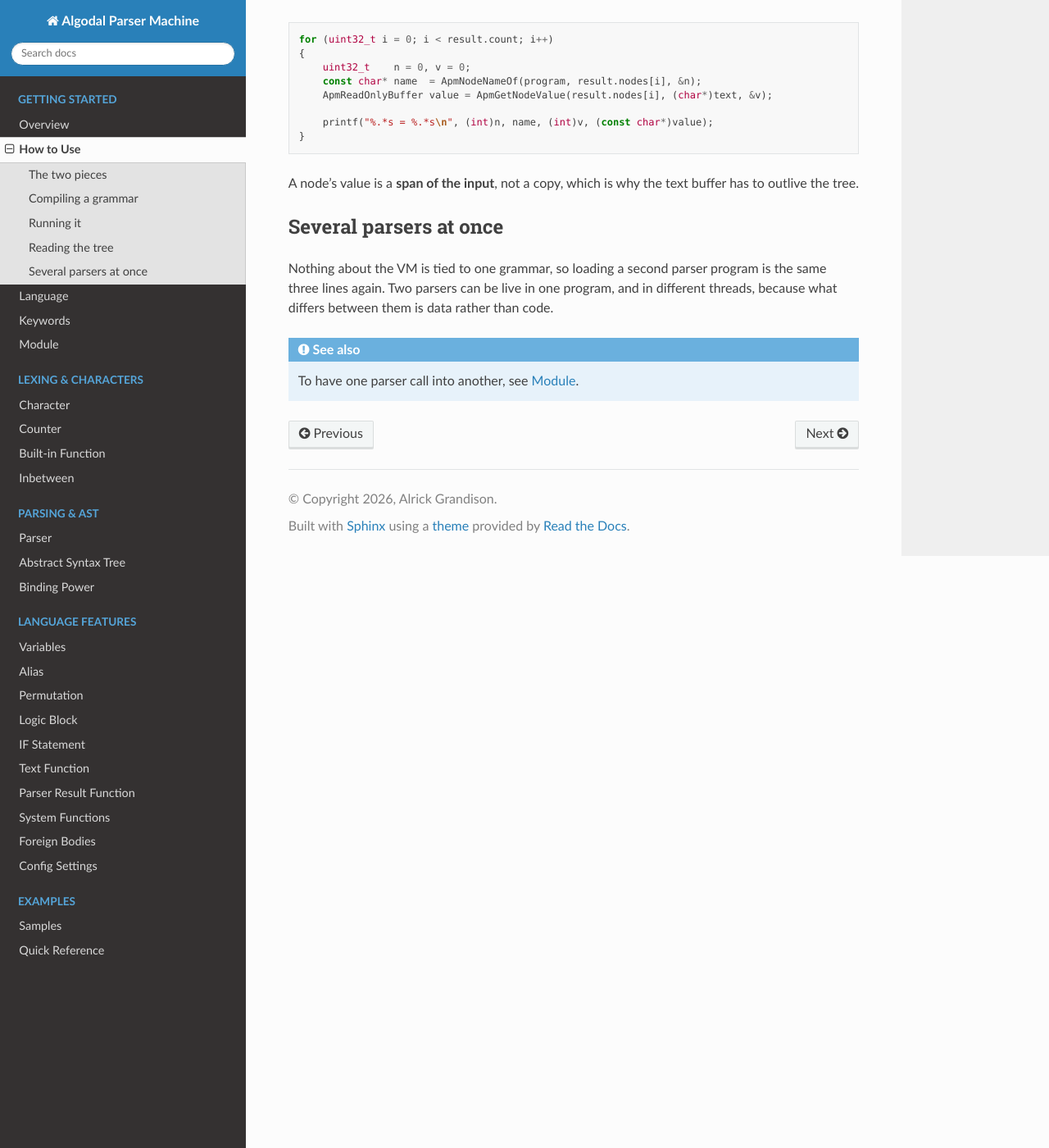
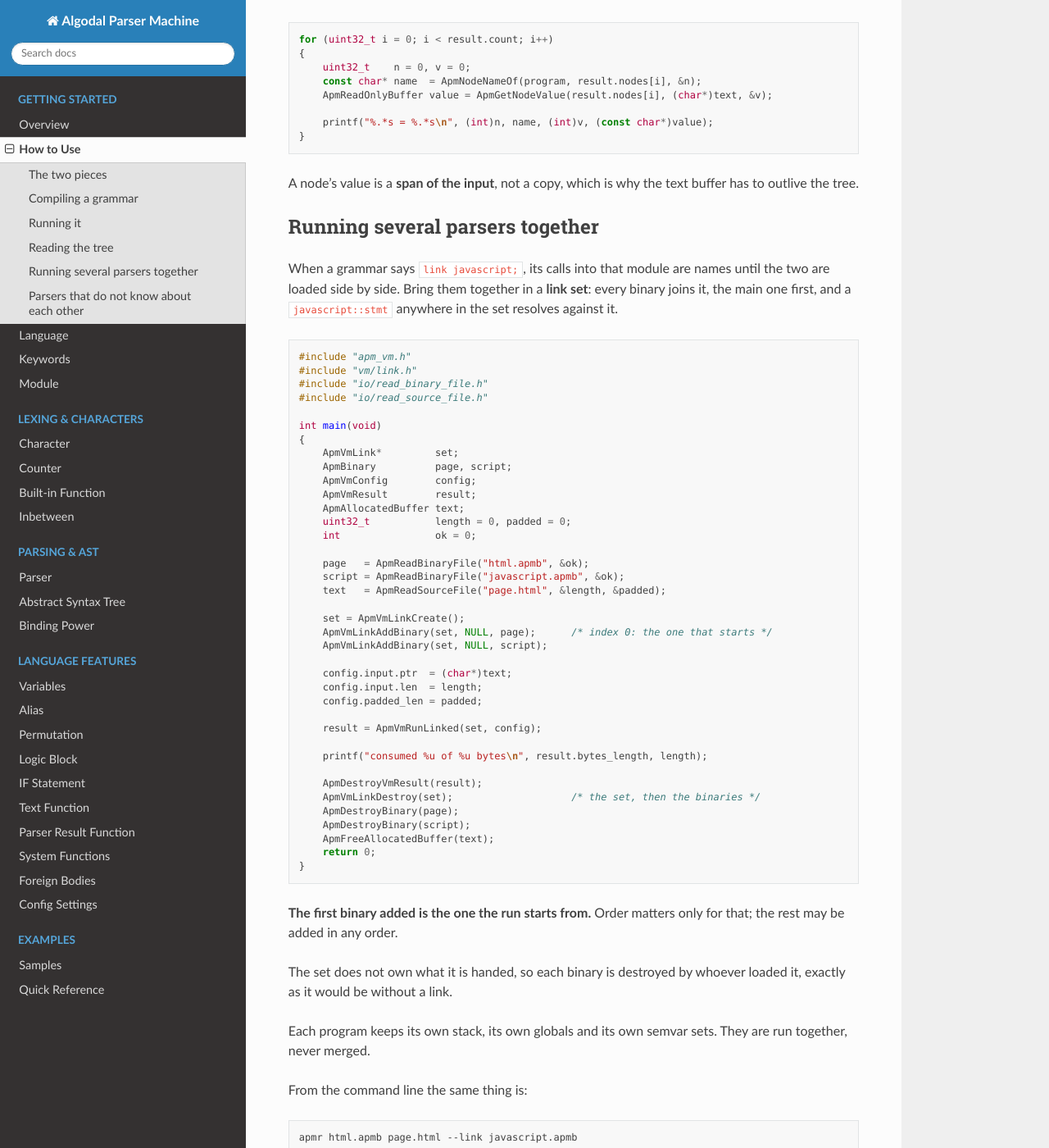
Before and after one commit to Algodal/Algodal_Parser_Machine_Manual, a Sphinx documentation site: the page built from manual/source/how_to_use.md, in a window 1280 px wide and 1400 px high, scrolled down 1394 px. Shown: the whole window at 82% size. Built offline with Sphinx 7.4.7 and the Read the Docs theme 3.1.0, drawn with Linux system fonts in a browser that asks for light colours; some of the changed text lies outside the part shown.

Commit message:
How to run several parser programs together
A worked C example of a link set: which binary starts the run, who owns what,
and that each program keeps its own stack, globals and semvar sets. Plus the
command-line equivalent with --link.

Co-Authored-By: Claude Opus 5 <noreply@anthropic.com>
Claude-Session: https://claude.ai/code/session_01HGfLzUsYbx6Lob9ACixRYf

````diff
--- a/manual/source/how_to_use.md
+++ b/manual/source/how_to_use.md
@@ -81,12 +81,79 @@ for (uint32_t i = 0; i < result.count; i++)
 A node's value is a **span of the input**, not a copy, which is why the text
 buffer has to outlive the tree.
 
-## Several parsers at once
+## Running several parsers together
 
-Nothing about the VM is tied to one grammar, so loading a second parser program
-is the same three lines again. Two parsers can be live in one program, and in
-different threads, because what differs between them is data rather than code.
+When a grammar says `link javascript;`, its calls into that module are names
+until the two are loaded side by side. Bring them together in a **link set**:
+every binary joins it, the main one first, and a `javascript::stmt` anywhere in
+the set resolves against it.
+
+```c
+#include "apm_vm.h"
+#include "vm/link.h"
+#include "io/read_binary_file.h"
+#include "io/read_source_file.h"
+
+int main(void)
+{
+    ApmVmLink*         set;
+    ApmBinary          page, script;
+    ApmVmConfig        config;
+    ApmVmResult        result;
+    ApmAllocatedBuffer text;
+    uint32_t           length = 0, padded = 0;
+    int                ok = 0;
+
+    page   = ApmReadBinaryFile("html.apmb", &ok);
+    script = ApmReadBinaryFile("javascript.apmb", &ok);
+    text   = ApmReadSourceFile("page.html", &length, &padded);
+
+    set = ApmVmLinkCreate();
+    ApmVmLinkAddBinary(set, NULL, page);      /* index 0: the one that starts */
+    ApmVmLinkAddBinary(set, NULL, script);
+
+    config.input.ptr  = (char*)text;
+    config.input.len  = length;
+    config.padded_len = padded;
+
+    result = ApmVmRunLinked(set, config);
+
+    printf("consumed %u of %u bytes\n", result.bytes_length, length);
+
+    ApmDestroyVmResult(result);
+    ApmVmLinkDestroy(set);                    /* the set, then the binaries */
+    ApmDestroyBinary(page);
+    ApmDestroyBinary(script);
+    ApmFreeAllocatedBuffer(text);
+    return 0;
+}
+```
+
+**The first binary added is the one the run starts from.** Order matters only
+for that; the rest may be added in any order.
+
+The set does not own what it is handed, so each binary is destroyed by whoever
+loaded it, exactly as it would be without a link.
+
+Each program keeps its own stack, its own globals and its own semvar sets. They
+are run together, never merged.
+
+From the command line the same thing is:
+
+```sh
+apmr html.apmb page.html --link javascript.apmb
+```
+
+Without the link, a call into the other module reports that it was never
+resolved, rather than failing somewhere stranger.
+
+## Parsers that do not know about each other
+
+A link set is for parsers that **call** each other. Two unrelated parsers need
+none of it: load each one and run it, because nothing about the VM is tied to
+one grammar. They can be live at the same time, and in different threads, since
+what differs between them is data rather than code.
 
 :::{seealso}
-To have one parser call into another, see [Module](module.md).
+How one module calls into another is described in [Module](module.md).
 :::
````
